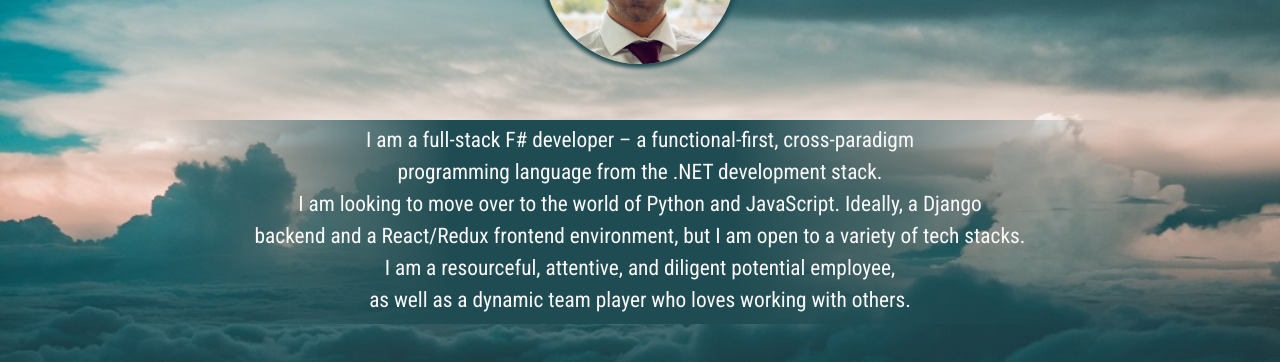
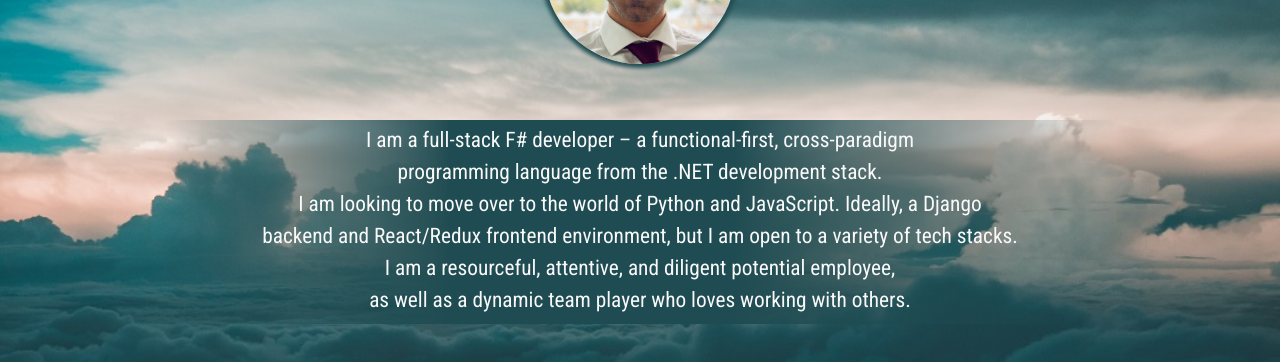
Before and after one commit to 4c3x5u/portfolio_landing-page, a React (Create React App) app: page / in a window 1280 px wide. Shown: the part 1000-1362 px from the top of the page. Built offline with nearby package versions, Linux system fonts and the light colour scheme; a web font is replaced by a local one.

Commit message:
A typo in Bio is fixed.

```diff
--- a/src/Components/About/Bio/Bio.jsx
+++ b/src/Components/About/Bio/Bio.jsx
@@ -18,7 +18,7 @@ const Bio = () => (
           {' '}
           Ideally, a Django
           <br />
-          backend and a React/Redux frontend environment, but I am open to a
+          backend and React/Redux frontend environment, but I am open to a
           {' '}
           variety of tech stacks.
           <br />
```
